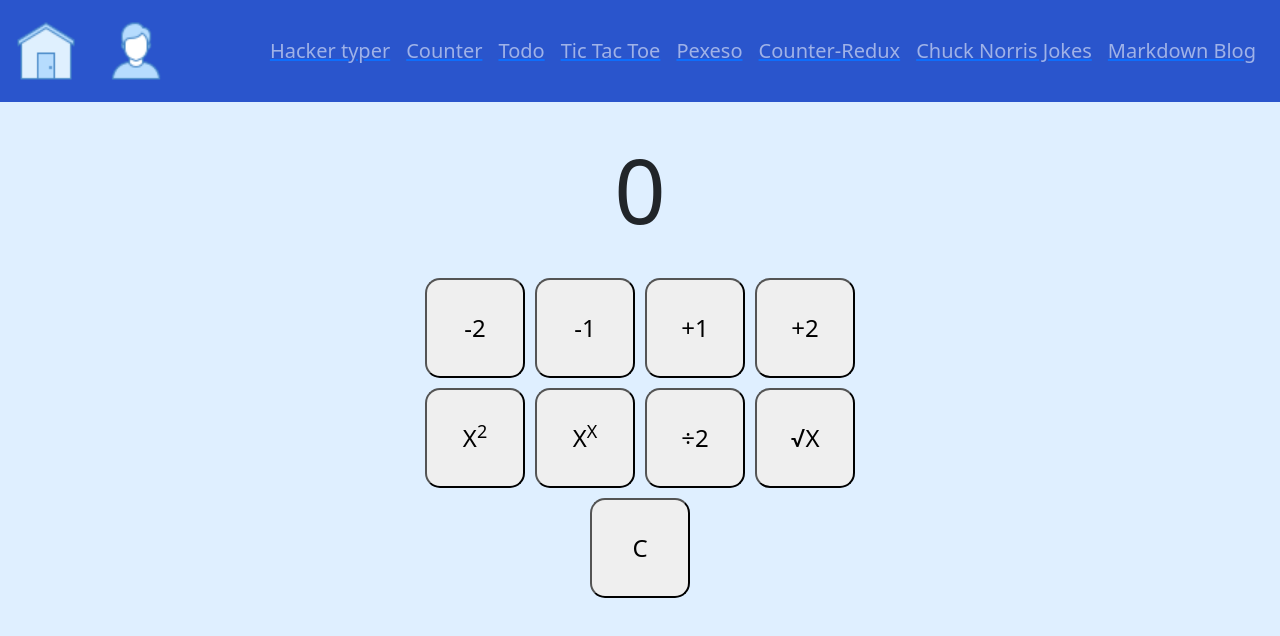
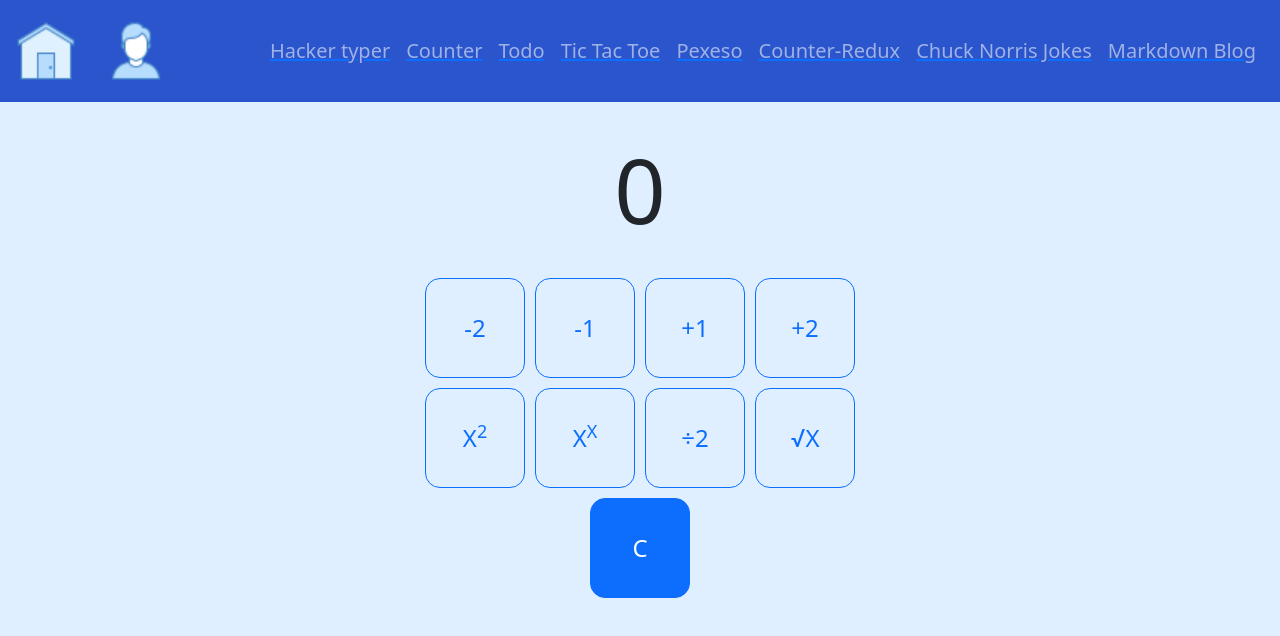
Before and after one commit to Tchomasek/IT-Absolvent-2, a React (Create React App) app: page /counter-redux in a window 1280 px wide. Shown: the top 636 px of the page. Built offline with nearby package versions, Linux system fonts and the light colour scheme.

Commit message:
added bootstrap components

```diff
--- a/src/components/blog/Overview.tsx
+++ b/src/components/blog/Overview.tsx
@@ -6,11 +6,6 @@ import { ListGroup } from "react-bootstrap";
 import { URL_BASE } from "./Navbar";
 import React, { useContext } from "react";
 import styled from "styled-components";
-
-const ZIndexListGroupItem = styled(ListGroup.Item)`
-  position: relative;
-  z-index: 1;
-`;
 
 export const Overview = () => {
   const data = useContext(ArticleContext);
@@ -24,7 +19,7 @@ export const Overview = () => {
       </Helmet>
       <ListGroup>
         {articles.map((article, index) => (
-          <ZIndexListGroupItem key={index}>
+          <ListGroup.Item key={index}>
             <Link
               key={article.id}
               to={URL_BASE + "article/" + article.id}
@@ -36,7 +31,7 @@ export const Overview = () => {
             >
               {article.header}
             </Link>
-          </ZIndexListGroupItem>
+          </ListGroup.Item>
         ))}
       </ListGroup>
     </>
--- a/src/components/counter-redux/CounterRedux.tsx
+++ b/src/components/counter-redux/CounterRedux.tsx
@@ -1,3 +1,4 @@
+import { Button as BootstrapButton } from "react-bootstrap";
 import { Helmet } from "react-helmet";
 import { createStore } from "redux";
 import { useDispatch, useSelector } from "react-redux";
@@ -75,29 +76,53 @@ export const CounterRedux = () => {
         </DivValue>
         <DivButtons>
           <DivButtons>
-            <Button onClick={() => dispatch(buttonFunctions().substract2())}>
+            <Button
+              variant="outline-primary"
+              onClick={() => dispatch(buttonFunctions().substract2())}
+            >
               -2
             </Button>
-            <Button onClick={() => dispatch(buttonFunctions().substract1())}>
+            <Button
+              variant="outline-primary"
+              onClick={() => dispatch(buttonFunctions().substract1())}
+            >
               -1
             </Button>
-            <Button onClick={() => dispatch(buttonFunctions().add1())}>
+            <Button
+              variant="outline-primary"
+              onClick={() => dispatch(buttonFunctions().add1())}
+            >
               +1
             </Button>
-            <Button onClick={() => dispatch(buttonFunctions().add2())}>
+            <Button
+              variant="outline-primary"
+              onClick={() => dispatch(buttonFunctions().add2())}
+            >
               +2
             </Button>
           </DivButtons>
-          <Button onClick={() => dispatch(buttonFunctions().power2())}>
+          <Button
+            variant="outline-primary"
+            onClick={() => dispatch(buttonFunctions().power2())}
+          >
             X<sup>2</sup>
           </Button>
-          <Button onClick={() => dispatch(buttonFunctions().powerself())}>
+          <Button
+            variant="outline-primary"
+            onClick={() => dispatch(buttonFunctions().powerself())}
+          >
             X<sup>X</sup>
           </Button>
-          <Button onClick={() => dispatch(buttonFunctions().divide2())}>
+          <Button
+            variant="outline-primary"
+            onClick={() => dispatch(buttonFunctions().divide2())}
+          >
             <span>{DIVISION_SYMBOL}</span>2
           </Button>
-          <Button onClick={() => dispatch(buttonFunctions().sqrt())}>
+          <Button
+            variant="outline-primary"
+            onClick={() => dispatch(buttonFunctions().sqrt())}
+          >
             <span>{SQUARE_ROOT_SYMBOL}</span>X
           </Button>
           <DivButtons>
@@ -126,7 +151,7 @@ const DivButtons = styled.div`
   text-align: center;
 `;
 
-const Button = styled.button`
+const Button = styled(BootstrapButton)`
   width: 100px;
   height: 100px;
   margin: 5px;
--- a/src/components/counter/Counter.tsx
+++ b/src/components/counter/Counter.tsx
@@ -1,4 +1,5 @@
 import "./App.css";
+import { Button } from "react-bootstrap";
 import { Helmet } from "react-helmet";
 import React from "react";
 import randomColor from "randomcolor";
@@ -49,8 +50,8 @@ export class Counter extends React.Component<{}, State> {
         <WrapperDiv color={this.state.color}>
           <a>{this.state.counter}</a>
           <ButtonWrapper>
-            <Button onClick={this.decrement}>-1</Button>
-            <Button onClick={this.increment}>+1</Button>
+            <MyButton onClick={this.decrement}>-1</MyButton>
+            <MyButton onClick={this.increment}>+1</MyButton>
           </ButtonWrapper>
         </WrapperDiv>
       </>
@@ -60,9 +61,9 @@ export class Counter extends React.Component<{}, State> {
 
 const ButtonWrapper = styled.div``;
 
-const Button = styled.button`
+const MyButton = styled(Button)`
   margin: 5px;
-  border-radius: 15px;
+  /* border-radius: 15px; */
 `;
 
 type WrappedDivProps = {
--- a/src/components/hacker-typer/HackerTyper.tsx
+++ b/src/components/hacker-typer/HackerTyper.tsx
@@ -1,3 +1,4 @@
+import { Button } from "react-bootstrap";
 import { Helmet } from "react-helmet";
 import Modal from "react-modal";
 import React from "react";
@@ -86,13 +87,13 @@ export class HackerTyper extends React.Component<{}, State> {
             value={this.state.speed}
             onChange={(e) => this.setState({ speed: parseInt(e.target.value) })}
           />
-          <button onClick={this.closeSettings}>x</button>
+          <Button onClick={this.closeSettings}>x</Button>
         </Modal>
         <ContainerDiv id="cont"></ContainerDiv>
         <SettingsButtonDiv>
-          <button id="settingsButton" onClick={this.openSettings}>
+          <Button id="settingsButton" onClick={this.openSettings}>
             Settings
-          </button>
+          </Button>
         </SettingsButtonDiv>
       </div>
     );
--- a/src/components/navbar/Navbar.tsx
+++ b/src/components/navbar/Navbar.tsx
@@ -103,7 +103,3 @@ export const Header = () => {
 };
 
 export default Header;
-
-const Img = styled.img`
-  margin-left: 0.5rem;
-`;
--- a/src/components/tic-tac-toe/TicTacToe.tsx
+++ b/src/components/tic-tac-toe/TicTacToe.tsx
@@ -1,4 +1,6 @@
+import { Button } from "react-bootstrap";
 import { Component } from "react";
+import { FormControl, InputGroup } from "react-bootstrap";
 import { Helmet } from "react-helmet";
 import Square from "./Square";
 import styled from "styled-components";
@@ -18,21 +20,6 @@ const DivWrapper = styled.div`
   text-align: center;
   flex-flow: column;
   justify-content: center;
-`;
-
-const InputCellsToWin = styled.input`
-  width: 50px;
-  text-align: center;
-`;
-
-const CellsToWinWrapper = styled.div`
-  display: flex;
-  justify-content: center;
-  margin: 10px;
-`;
-
-const InputDiv = styled.div`
-  padding-left: 10px;
 `;
 
 function createGrid() {
@@ -131,25 +118,39 @@ export class TicTacToe extends Component<{}, State> {
           <title>TicTacToe</title>
         </Helmet>
         <DivWrapper>
-          <CellsToWinWrapper>
-            Cells to win:
-            <InputDiv>
-              <InputCellsToWin
+          <InputWrapper>
+            <InputGroup className="mb-3">
+              <InputGroup.Text>Cells to win:</InputGroup.Text>
+              <FormControl
                 type="number"
                 value={this.state.cellsToWin}
                 onChange={this.changeCellsToWin}
                 min="3"
                 max="10"
+                aria-label="Username"
+                aria-describedby="basic-addon1"
               />
-            </InputDiv>
-          </CellsToWinWrapper>
+            </InputGroup>
+          </InputWrapper>
           <table cellSpacing="0">
             <tbody>{board}</tbody>
           </table>
-          <button onClick={this.reset}>Reset</button>
-          <br />
+          <div className="d-grid gap-2">
+            <Button className="mt-3" onClick={this.reset}>
+              Reset
+            </Button>
+            <br />
+          </div>
         </DivWrapper>
       </>
     );
   }
 }
+
+const InputWrapper = styled.div`
+  display: flex;
+  width: 40%;
+  @media (max-width: 500px) {
+    width: 100%;
+  }
+`;
--- a/src/components/todo/Todo.tsx
+++ b/src/components/todo/Todo.tsx
@@ -1,3 +1,4 @@
+import { Button, FormControl, InputGroup } from "react-bootstrap";
 import { Helmet } from "react-helmet";
 import React from "react";
 import TodoItem from "./TodoItem";
@@ -159,29 +160,29 @@ export class Todo extends React.Component<Props, State> {
           <title>ToDo</title>
         </Helmet>
         <TodoListDiv className="todo-list">
-          <InputDiv>
-            <InputForm onSubmit={this.onSubmit}>
-              <TextInput
+          <MyInputGroup className="mb-3">
+            <FormControl
               type="text"
               placeholder="add new task"
               autoFocus
               value={this.state.newTodo}
               onChange={this.handleInputChange}
             />
-            </InputForm>
             <Button onClick={this.onSubmit}>Submit</Button>
-          </InputDiv>
+          </MyInputGroup>
           {todoItems}
           <ButtonsDiv>
-            <Button onClick={() => this.setState({ filter: "all" })}>
+            <FilterButton onClick={() => this.setState({ filter: "all" })}>
               All
-            </Button>
-            <Button onClick={() => this.setState({ filter: "completed" })}>
+            </FilterButton>
+            <FilterButton
+              onClick={() => this.setState({ filter: "completed" })}
+            >
               Completed
-            </Button>
-            <Button onClick={() => this.setState({ filter: "active" })}>
+            </FilterButton>
+            <FilterButton onClick={() => this.setState({ filter: "active" })}>
               Active
-            </Button>
+            </FilterButton>
           </ButtonsDiv>
           <P>Edit task with doubleclick, press Enter to confirm.</P>
         </TodoListDiv>
@@ -190,35 +191,18 @@ export class Todo extends React.Component<Props, State> {
   }
 }
 
-const Button = styled.button`
+const FilterButton = styled(Button)`
   margin: 5px;
 `;
 
-const InputDiv = styled.div`
-  display: flex;
-  justify-content: center;
-  padding: 5px;
-  align-items: center;
+const MyInputGroup = styled(InputGroup)`
+  margin: auto;
+  width: 50%;
 `;
 
 const P = styled.p`
   display: flex;
   justify-content: center;
-`;
-
-const InputForm = styled.form`
-  display: flex;
-  justify-content: center;
-`;
-
-const TextInput = styled.input`
-  font-size: 50px;
-  width: 500px;
-  height: 70px;
-  @media (max-width: 600px) {
-    width: 250px;
-    font-size: 25px;
-  }
 `;
 
 const TodoListDiv = styled.div`
--- a/src/components/todo/TodoItem.tsx
+++ b/src/components/todo/TodoItem.tsx
@@ -1,3 +1,4 @@
+import { Button } from "react-bootstrap";
 import styled from "styled-components";
 
 type todoProps = {
@@ -50,9 +51,9 @@ const TodoItem = ({
           {text}
         </p>
       )}
-      <button value={id} onClick={handleDelete}>
+      <Button variant="outline-secondary" value={id} onClick={handleDelete}>
         Delete
-      </button>
+      </Button>
     </TodoItemDiv>
   );
 };
```
Lines whose indentation alone changed are shown as unchanged.
